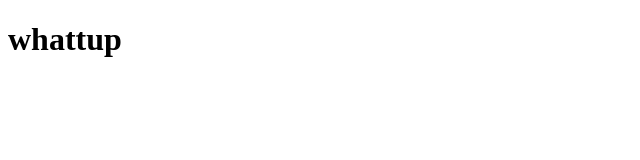
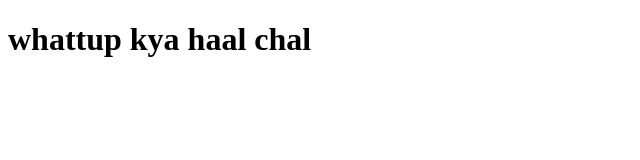
Before and after one commit to bansalparth/Coursera_webdev, a plain HTML site: page week2assignment/assignment.html in a window 1280 px wide. Shown: the whole page, without its empty margins (0-640 px from the left). Drawn offline with Linux system fonts and the light colour scheme.

Commit message:
folder name changed

```diff
--- a/site/assignment.html
+++ b/week2assignment/assignment.html
@@ -4,6 +4,6 @@
 	<title>Hello Coursera!</title>
 </head>
 <body>
-<h1>whattup</h1>
+<h1>whattup kya haal chal </h1>
 </body>
 </html>
```
